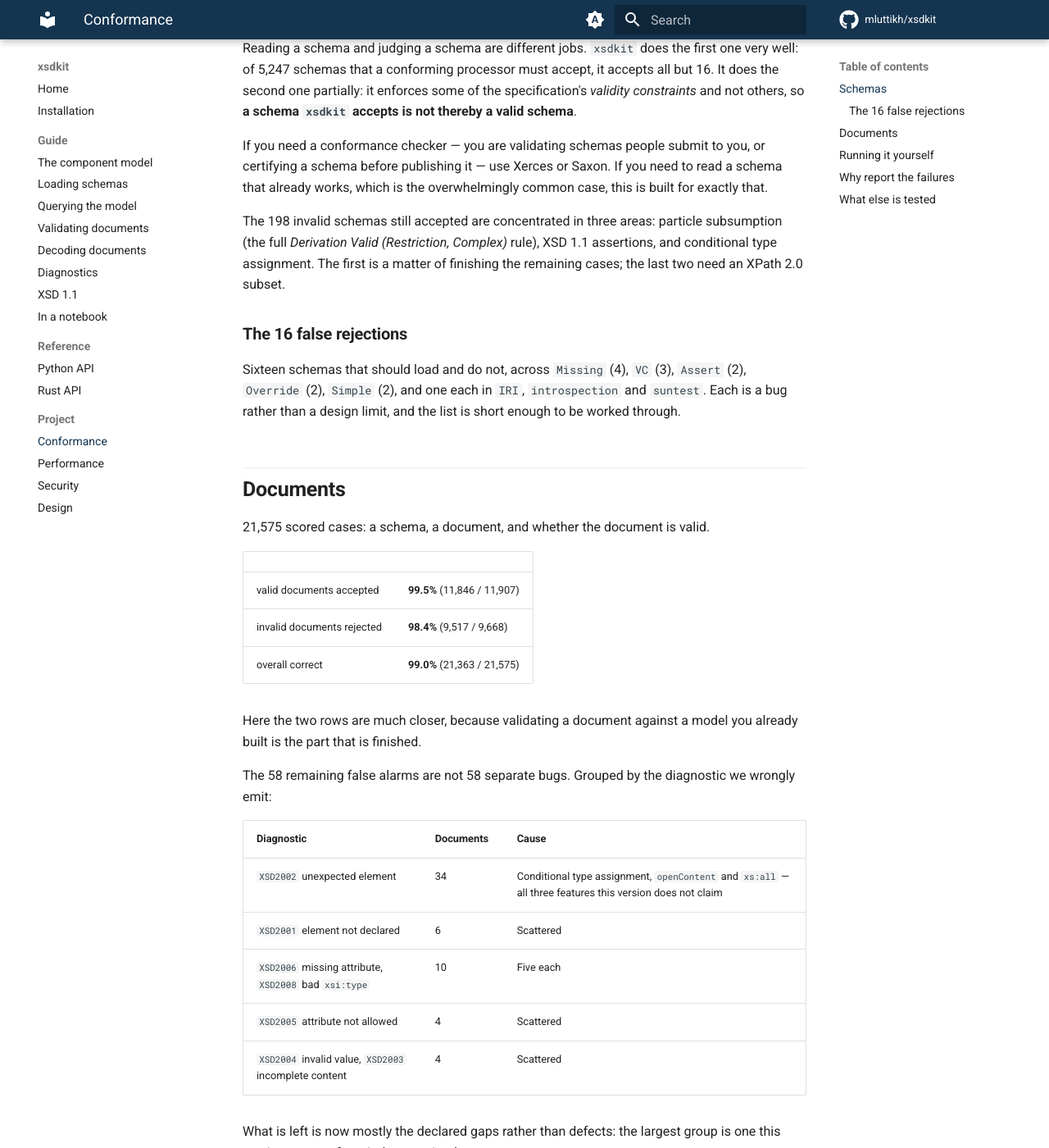
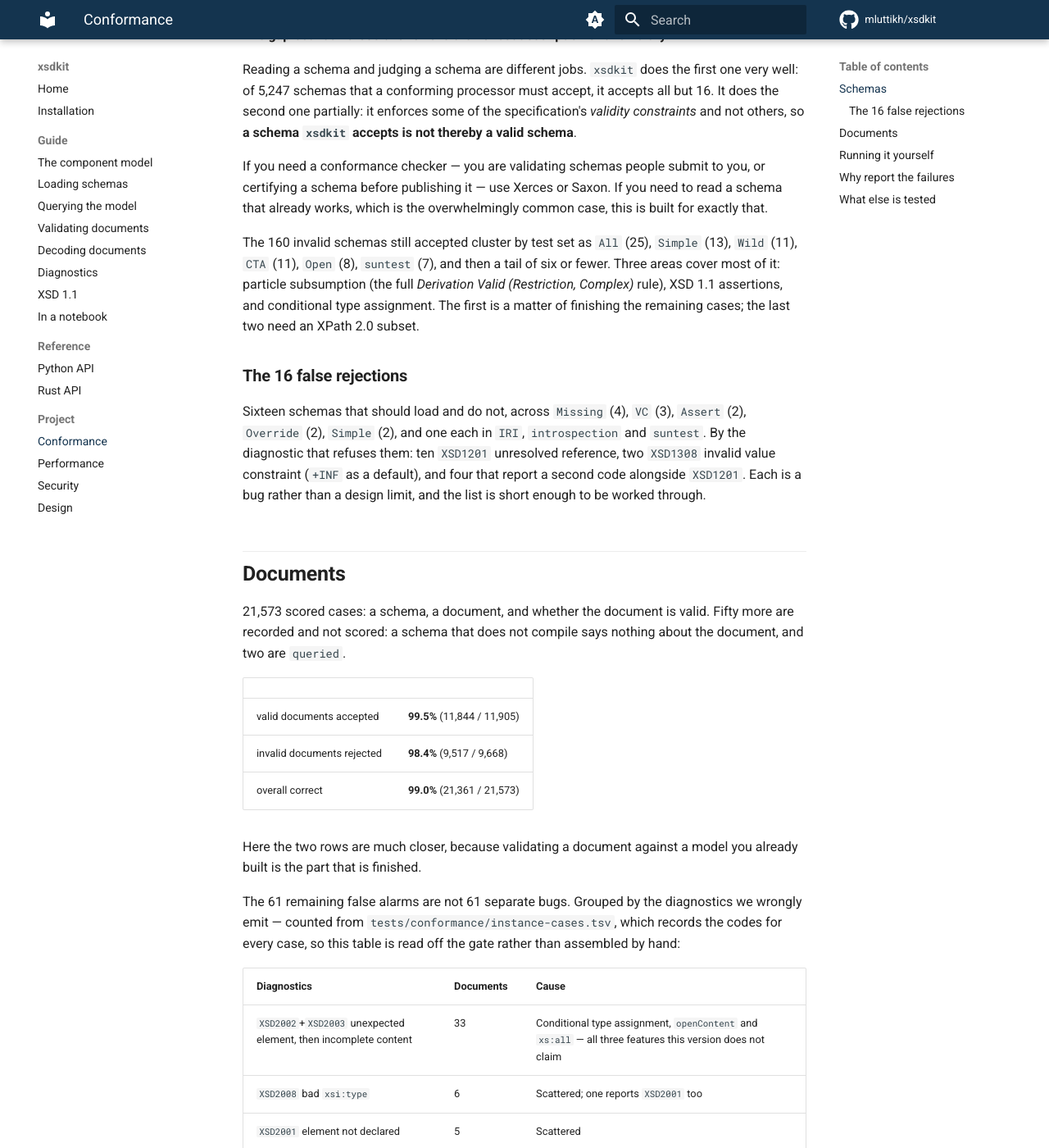
Before and after one commit to mluttikh/xsdkit, an MkDocs documentation site: the page built from docs/project/conformance.md, in a window 1280 px wide and 1400 px high, scrolled down 603 px. Shown: the whole window at 82% size. Built offline with MkDocs 1.6.1 and Material for MkDocs 9.7.7, drawn with Linux system fonts in a browser that asks for light colours; comment, search, counter and statistics services are not loaded; some of the changed text lies outside the part shown.

Commit message:
Run the CTA groups as 1.1, and stop scoring disputed cases
Two corrections to which language a case is read in and which cases
count, both small and both in the direction of measuring what the suite
actually says.

`version_of` mapped anything without "1.1" to XSD 1.0, so the twenty
saxonData/CTA groups marked `full-xpath-in-CTA` went to 1.0 — a language
in which xs:alternative is not a thing. Ten of them carry an unqualified
<expected> and were scored there; the other ten prescribe `valid` for
full-xpath-in-CTA and `invalid` for restricted-xpath-in-CTA, and since we
implement neither XPath subset — we implement no CTA at all — neither
expectation is about us, so they stay unscored. That is the suite's own
and-ing rule doing the work rather than a special case, and it is where
the 5,737-versus-5,727 gap came from. The verdicts do not move: CTA is
unimplemented in both versions.

`<current status="queried">` marks a recorded result the working group
has challenged, normally with a bugzilla entry beside it. Scoring against
an expectation the suite will not stand behind is scoring noise, so those
four cases — two schema, two instance — are recorded as `skip queried`
and left out of the denominators. Both schema ones were rejections we
were getting right, so the invalid-schema figure moves down rather than
up: 318 of 478 where it was 320 of 480.

This is the only exclusion rule, and it is the suite's. The
permanently-unwinnable pairs stay in: saxonData/Simple wants a 1.1
lexical form from simple001 and a 1.0 prohibition from simple004 in one
unversioned group, and a per-case baseline records those as the
rejections they are. That is more honest than a list of cases we have
decided not to count, and is why this harness needs almost none of the
exclusion machinery other processors carry.

Docs follow the numbers, including three figures on the conformance page
that had drifted before this change: 198 invalid schemas still accepted
is 160, 58 false alarms is 61, and the instance half was still
documented as ignored and four minutes long. The false-alarm table is
now read off tests/conformance/instance-cases.tsv rather than assembled
by hand, which is what recording the codes per case bought.

````diff
--- a/docs/project/conformance.md
+++ b/docs/project/conformance.md
@@ -7,13 +7,15 @@
 
 ## Schemas
 
-5,727 scored cases: a schema, and whether it should be accepted.
+5,725 scored cases: a schema, and whether it should be accepted. Two more are
+recorded and not scored, because the working group marked its own expectation
+for them `queried`.
 
 | | |
 |---|---|
 | valid schemas accepted | **99.7%** (5,231 / 5,247) |
-| invalid schemas rejected | **66.7%** (320 / 480) |
-| overall correct | **96.9%** (5,551 / 5,727) |
+| invalid schemas rejected | **66.5%** (318 / 478) |
+| overall correct | **96.9%** (5,549 / 5,725) |
 
 **The gap between those two rows is the honest description of this library.**
 
@@ -28,41 +30,53 @@
 you need to read a schema that already works, which is the overwhelmingly
 common case, this is built for exactly that.
 
-The 198 invalid schemas still accepted are concentrated in three areas:
-particle subsumption (the full *Derivation Valid (Restriction, Complex)* rule),
-XSD 1.1 assertions, and conditional type assignment. The first is a matter of
-finishing the remaining cases; the last two need an XPath 2.0 subset.
+The 160 invalid schemas still accepted cluster by test set as `All` (25),
+`Simple` (13), `Wild` (11), `CTA` (11), `Open` (8), `suntest` (7), and then a
+tail of six or fewer. Three areas cover most of it: particle subsumption (the
+full *Derivation Valid (Restriction, Complex)* rule), XSD 1.1 assertions, and
+conditional type assignment. The first is a matter of finishing the remaining
+cases; the last two need an XPath 2.0 subset.
 
 ### The 16 false rejections
 
 Sixteen schemas that should load and do not, across `Missing` (4), `VC` (3),
 `Assert` (2), `Override` (2), `Simple` (2), and one each in `IRI`,
-`introspection` and `suntest`. Each is a bug rather than a design limit, and
-the list is short enough to be worked through.
+`introspection` and `suntest`. By the diagnostic that refuses them: ten
+`XSD1201` unresolved reference, two `XSD1308` invalid value constraint (`+INF`
+as a default), and four that report a second code alongside `XSD1201`. Each is
+a bug rather than a design limit, and the list is short enough to be worked
+through.
 
 ## Documents
 
-21,575 scored cases: a schema, a document, and whether the document is valid.
+21,573 scored cases: a schema, a document, and whether the document is valid.
+Fifty more are recorded and not scored: a schema that does not compile says
+nothing about the document, and two are `queried`.
 
 | | |
 |---|---|
-| valid documents accepted | **99.5%** (11,846 / 11,907) |
+| valid documents accepted | **99.5%** (11,844 / 11,905) |
 | invalid documents rejected | **98.4%** (9,517 / 9,668) |
-| overall correct | **99.0%** (21,363 / 21,575) |
+| overall correct | **99.0%** (21,361 / 21,573) |
 
 Here the two rows are much closer, because validating a document against a
 model you already built is the part that is finished.
 
-The 58 remaining false alarms are not 58 separate bugs. Grouped by the
-diagnostic we wrongly emit:
+The 61 remaining false alarms are not 61 separate bugs. Grouped by the
+diagnostics we wrongly emit — counted from `tests/conformance/instance-cases.tsv`,
+which records the codes for every case, so this table is read off the gate
+rather than assembled by hand:
 
-| Diagnostic | Documents | Cause |
+| Diagnostics | Documents | Cause |
 |---|---|---|
-| `XSD2002` unexpected element | 34 | Conditional type assignment, `openContent` and `xs:all` — all three features this version does not claim |
-| `XSD2001` element not declared | 6 | Scattered |
-| `XSD2006` missing attribute, `XSD2008` bad `xsi:type` | 10 | Five each |
-| `XSD2005` attribute not allowed | 4 | Scattered |
-| `XSD2004` invalid value, `XSD2003` incomplete content | 4 | Scattered |
+| `XSD2002`+`XSD2003` unexpected element, then incomplete content | 33 | Conditional type assignment, `openContent` and `xs:all` — all three features this version does not claim |
+| `XSD2008` bad `xsi:type` | 6 | Scattered; one reports `XSD2001` too |
+| `XSD2001` element not declared | 5 | Scattered |
+| `XSD2006` missing required attribute | 5 | Scattered |
+| `XSD2005` attribute not allowed | 5 | Scattered |
+| `XSD2004` invalid value | 3 | Scattered |
+| `XSD2011` duplicate `xs:ID` | 2 | The deliberate disagreement below |
+| `XSD2003` incomplete content, `XSD2016` unresolved `keyref` | 2 | One each; the second is an identity constraint under a `lax` wildcard |
 
 What is left is now mostly the declared gaps rather than defects: the largest
 group is one this version says up front it does not implement.
@@ -103,18 +117,16 @@
 
 ```bash
 git clone --depth 1 https://github.com/w3c/xsdtests /tmp/xsdtests
-export XSDTESTS=/tmp/xsdtests
-
-# schemas — about a second
-cargo test --test w3c_suite -- --nocapture
-
-# documents — about four minutes; ignored by default because of it
-cargo test --release --test w3c_suite -- --ignored --nocapture
+XSDTESTS=/tmp/xsdtests cargo test --test w3c_suite -- --nocapture
 ```
 
-Both print the tables above plus a breakdown of the worst test sets, so a
-change that helps one area and hurts another is visible immediately rather
-than hidden behind a single percentage.
+Both halves run, in about twenty seconds together. They print the tables above
+plus a breakdown of the worst test sets, but the gate is
+`tests/conformance/*.tsv`: one row per case, holding the version it was run
+as, what the suite expects, our verdict and the diagnostic codes. A change
+that helps one area and hurts another shows up as two rows rather than a
+percentage that did not move, and CI fails on any row that differs. The
+figures above are that file's header.
 
 ## Why report the failures
 
````
Also changed, not shown: AGENTS.md (+2 -2 lines), README.md (+4 -4 lines), docs/index.md (+2 -2 lines), docs/validation.md (+1 -1 lines), 4 other files.
